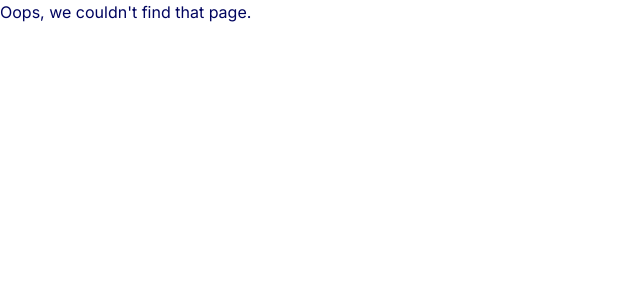
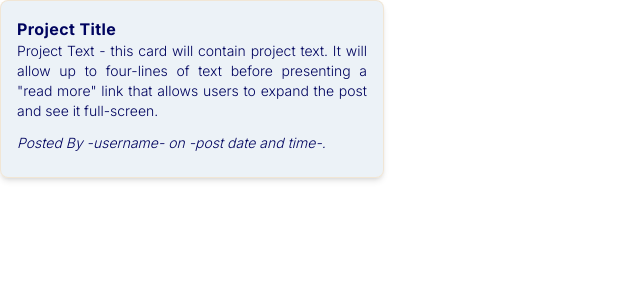
Before and after one commit to ballardingram/hello-world, a React (Create React App) app in the folder client/: page /card in a window 1280 px wide. Shown: the top 300 px of the page, without its empty margins (0-640 px from the left). Built offline with nearby package versions, Linux system fonts and the light colour scheme.

Commit message:
card component created

```diff
--- a/client/package.json
+++ b/client/package.json
@@ -43,7 +43,9 @@
     ]
   },
   "devDependencies": {
+    "@iconify/icons-bi": "^1.2.5",
     "@iconify/icons-codicon": "^1.2.12",
+    "@iconify/icons-eva": "^1.2.3",
     "@iconify/icons-iconoir": "^1.2.8",
     "@iconify/react": "^3.2.2",
     "autoprefixer": "^10.4.7",
--- a/client/src/App.js
+++ b/client/src/App.js
@@ -6,6 +6,7 @@ import Terms from "./pages/TermsAndConditions";
 import About from './pages/About';
 import DeskSignup from './pages/Desktop-Signup';
 import DeskLogin from './pages/Desktop-Login';
+import Card from './components/Card';
 import NoMatch from './pages/NoMatch';
 
 
@@ -54,6 +55,10 @@ function App() {
                 element={<DeskLogin />}
               />
               <Route
+                path="/card"
+                element={<Card />}
+              />
+              <Route
                 path='*'
                 element={<NoMatch />}
               />
--- /dev/null
+++ b/client/src/components/Card/index.js
@@ -0,0 +1,44 @@
+import React from 'react';
+import { Icon } from '@iconify/react';
+import messageCircleOutline from '@iconify/icons-eva/message-circle-outline';
+import bookmarkStar from '@iconify/icons-bi/bookmark-star';
+
+
+const Card = () => {
+  return (
+
+    <div className='block p-4 max-w-sm bg-white rounded-lg shadow-md' id='card-container'>
+      <a
+        href='/'
+        >
+
+        <h5
+          className='text-md font-bold tracking-wide'>
+          Project Title
+        </h5>
+
+        <p
+          className='font-light text-sm text-justify'>
+          Project Text - this card will contain project text. It will allow up
+          to four-lines of text before presenting a "read more" link that allows
+          users to expand the post and see it full-screen.
+        </p>
+
+        <p
+          className='mt-3 font-light text-sm italic'>
+          Posted By -username- on -post date and time-.
+        </p>
+
+      </a>
+      <div className='mt-2 flex justify-between'>
+        <Icon icon={messageCircleOutline} color="black" height="20" />
+        <Icon icon={bookmarkStar} color="black" height="20" />
+      </div>
+    </div>
+
+
+
+  );
+}
+
+export default Card;
--- a/client/src/index.css
+++ b/client/src/index.css
@@ -15,6 +15,7 @@ body {
   font-family: 'Inter', sans-serif;
 }
 
+/* desktop navigation bar start */
 #border {
   padding-top: 5%;
   padding-bottom: .7%;
@@ -60,7 +61,10 @@ span {
 #about-height {
   line-height: 1.25em;
 }
+/* desktop navigation end */
 
+
+/* login and register form start */
 input {
   border: 1px solid;
   border-color: rgba(31, 78, 121, .5);
@@ -86,3 +90,16 @@ input {
   transform: translateY(-4px);
   font-weight: 400;
 }
+/* login and regster form end */
+
+/* card start */
+#card-container {
+  background-color: rgba(178, 202, 224, 0.25);
+  border: 1px solid rgba(254, 196, 112, 0.25);
+}
+
+#card-container:hover {
+  background-color: rgba(178, 202, 224, 0.35);
+}
+
+/* card end */
```
